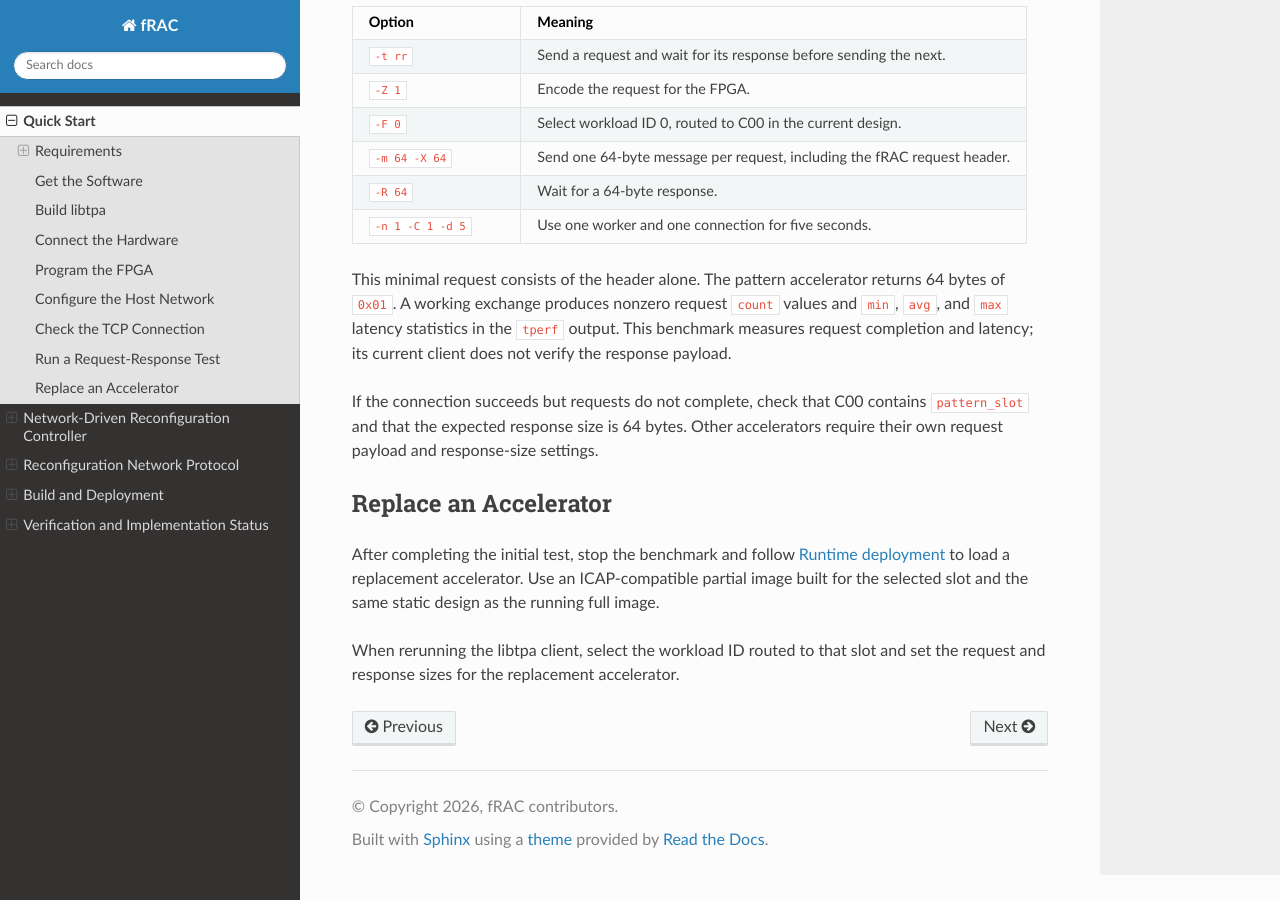
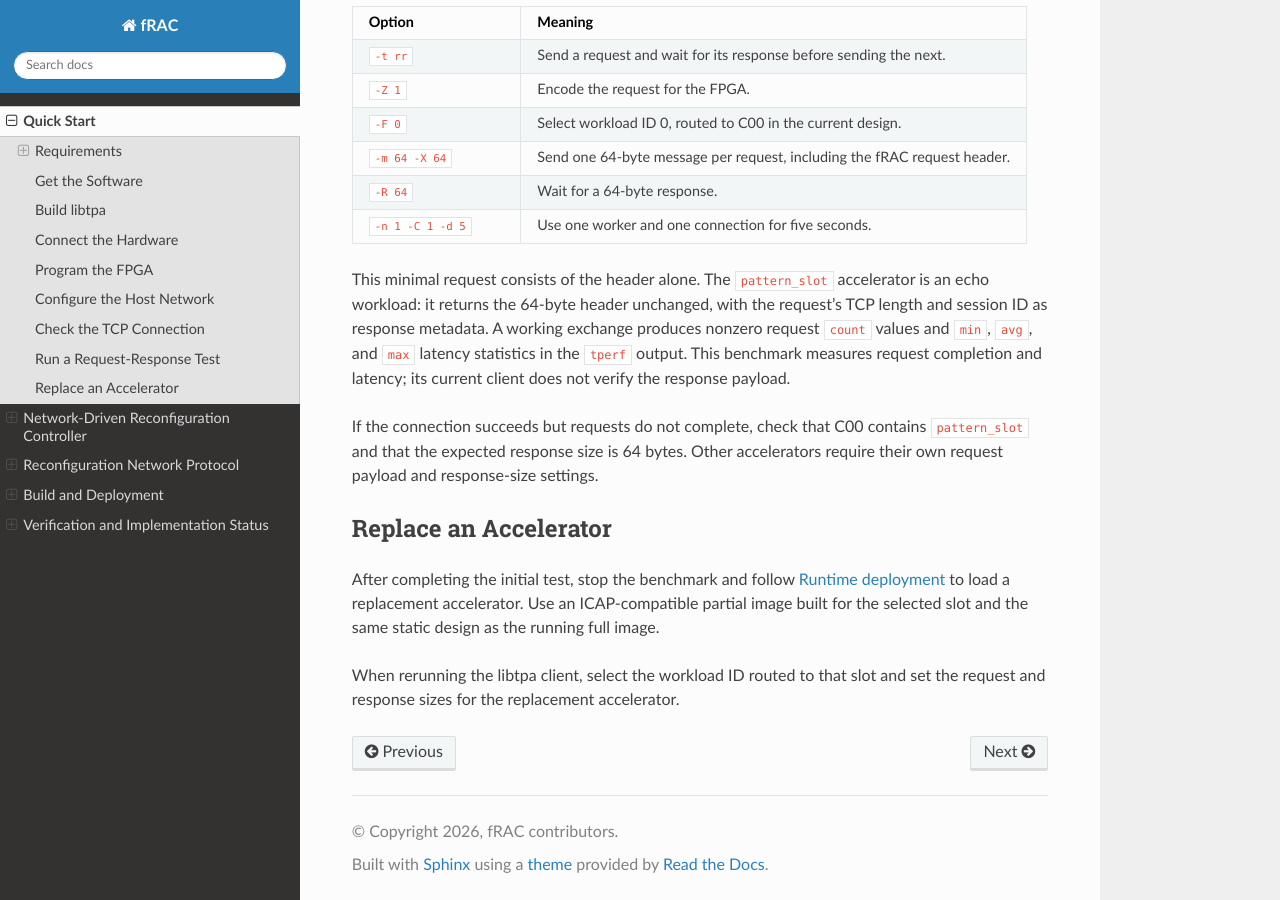
Before and after one commit to accl-kaust/frac-atc-artifact, a Sphinx documentation site: the page built from docs/quick-start.rst, in a window 1280 px wide and 900 px high, scrolled down 3529 px. Built offline with Sphinx 7.4.7 and the Read the Docs theme 3.1.0, drawn with Linux system fonts in a browser that asks for light colours.

Commit message:
Slots: hand {meta, tlast, payload} to the cell, make pattern_slot an echo RM
The PR cell boundary was 8 bits wide and carried only the low byte of each
beat; the accelerator never saw the request metadata. Widen cell_bbx to
545 bits so tdata is the upstream offrac workload interface flattened onto
one AXI-Stream: [544:513] meta {tcp_len, session_id}, [512] tlast,
[511:0] payload, in both directions.

pkt_logic: every beat of a request now enters the slot with its own meta,
and every beat the slot emits is already {meta_out, tlast, payload}, so it
goes straight to the output switch. The per-slot meta FIFOs, the in-frame
tracking and the last-beat-only forwarding are gone. C00 and C01 are
identical.

pattern_slot becomes an echo workload with the same data and metadata
paths as upstream echo_workload.v; or_slot keeps its behaviour on the new
boundary. Parameter defaults of the RM tops and cell_bbx now equal the
static instantiation. The sim stand-in and the cocotb expectations follow
(echo returns the whole request, OR returns all-ones lines).

```diff
--- a/docs/quick-start.rst
+++ b/docs/quick-start.rst
@@ -187,8 +187,9 @@
    * - ``-n 1 -C 1 -d 5``
      - Use one worker and one connection for five seconds.
 
-This minimal request consists of the header alone. The pattern accelerator
-returns 64 bytes of ``0x01``. A working exchange produces nonzero request
+This minimal request consists of the header alone. The ``pattern_slot``
+accelerator is an echo workload: it returns the 64-byte header unchanged, with
+the request's TCP length and session ID as response metadata. A working exchange produces nonzero request
 ``count`` values and ``min``, ``avg``, and ``max`` latency statistics in the
 ``tperf`` output. This benchmark measures request completion and latency; its
 current client does not verify the response payload.
```
Also changed, not shown: 6 other files.
